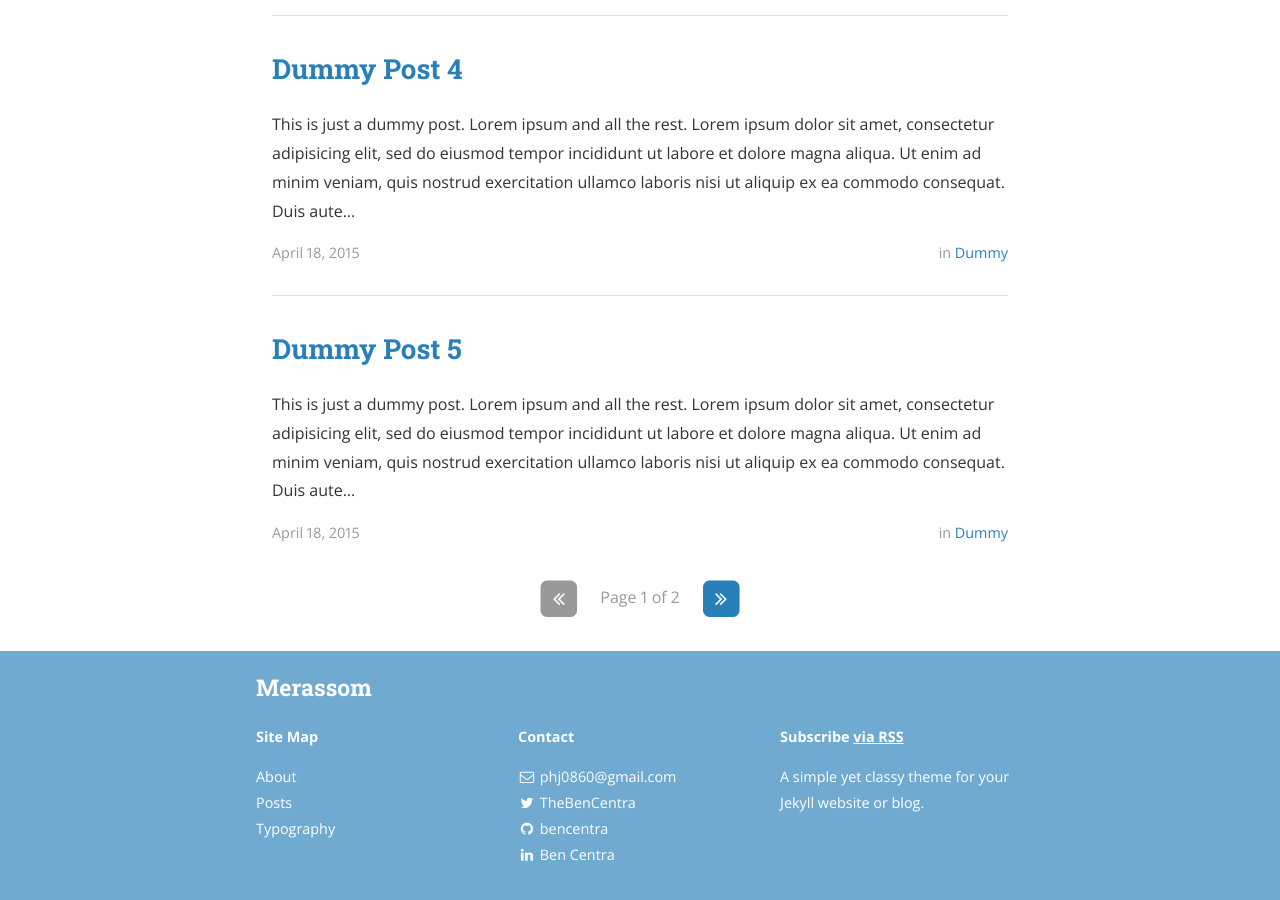
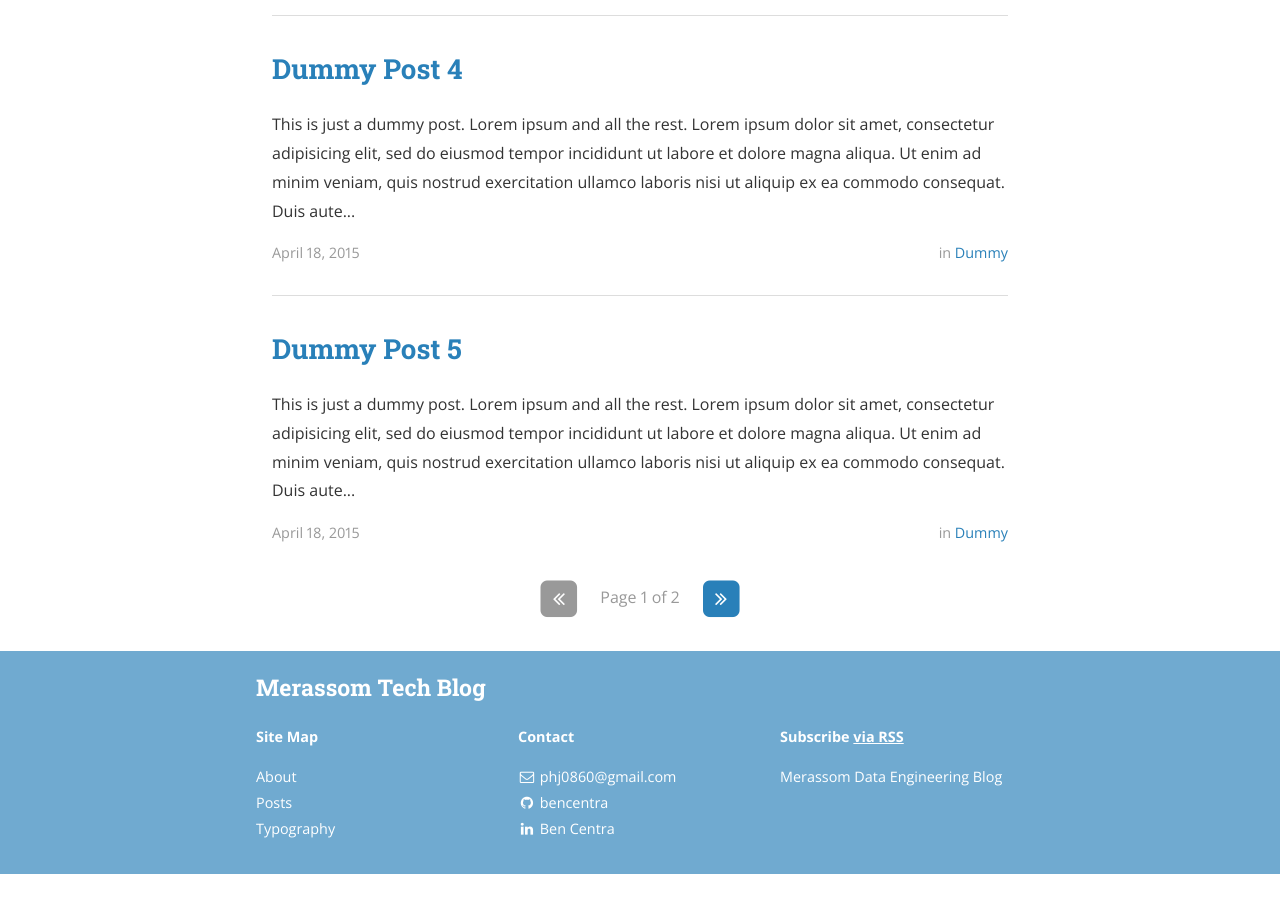
Before and after one commit to bencentra/centrarium, a Jekyll site: the page built from index.html, in a window 1280 px wide and 900 px high, scrolled down 1330 px. Built offline with Jekyll 4.4.1, drawn with Linux system fonts in a browser that asks for light colours; nearby versions of some CDN libraries; the list of posts is cut into pages by our own code; after the commit the page ends 2204 px from its top, so only the background shows below that; some of the changed text lies outside the part shown.

Commit message:
Update _config.yml

```diff
--- a/_config.yml
+++ b/_config.yml
@@ -9,17 +9,17 @@
   - "/vendor/"
 
 # Site settings
-title: Merassom
-subtitle: "Merassom"
+title: Merassom Tech Blog
+subtitle: "Data Engineering"
 email: phj0860@gmail.com
 name: merassom
 description: >
-  A simple yet classy theme for your Jekyll website or blog.
+  Merassom Data Engineering Blog
 # Base URL of site (i.e. /blog). It should always start with a slash,
 # and never end with a slash. Set it to a blank value if hosting at the
 # root of your server.
 baseurl: "" # the subpath of your site, e.g. /blog/
-url: "http://bencentra.github.io" # the base hostname & protocol for your site
+url: "http://merassom.github.io" # the base hostname & protocol for your site
 cover: "/assets/header_image.jpg"
 logo: "/assets/logo.png"
 
@@ -75,12 +75,12 @@
 #     desc: Follow me on Twitter            # Description to display as link title, etc
 #     share: true                           # Include in the "Share" section of posts
 social:
-  - name: Twitter
-    icon: twitter
-    username: TheBenCentra
-    url: https://twitter.com/TheBenCentra
-    desc: Follow me on Twitter
-    share: true
+#   - name: Twitter
+#     icon: twitter
+#     username: TheBenCentra
+#     url: https://twitter.com/TheBenCentra
+#     desc: Follow me on Twitter
+#     share: true
 
   - name: Facebook
     icon: facebook
```
